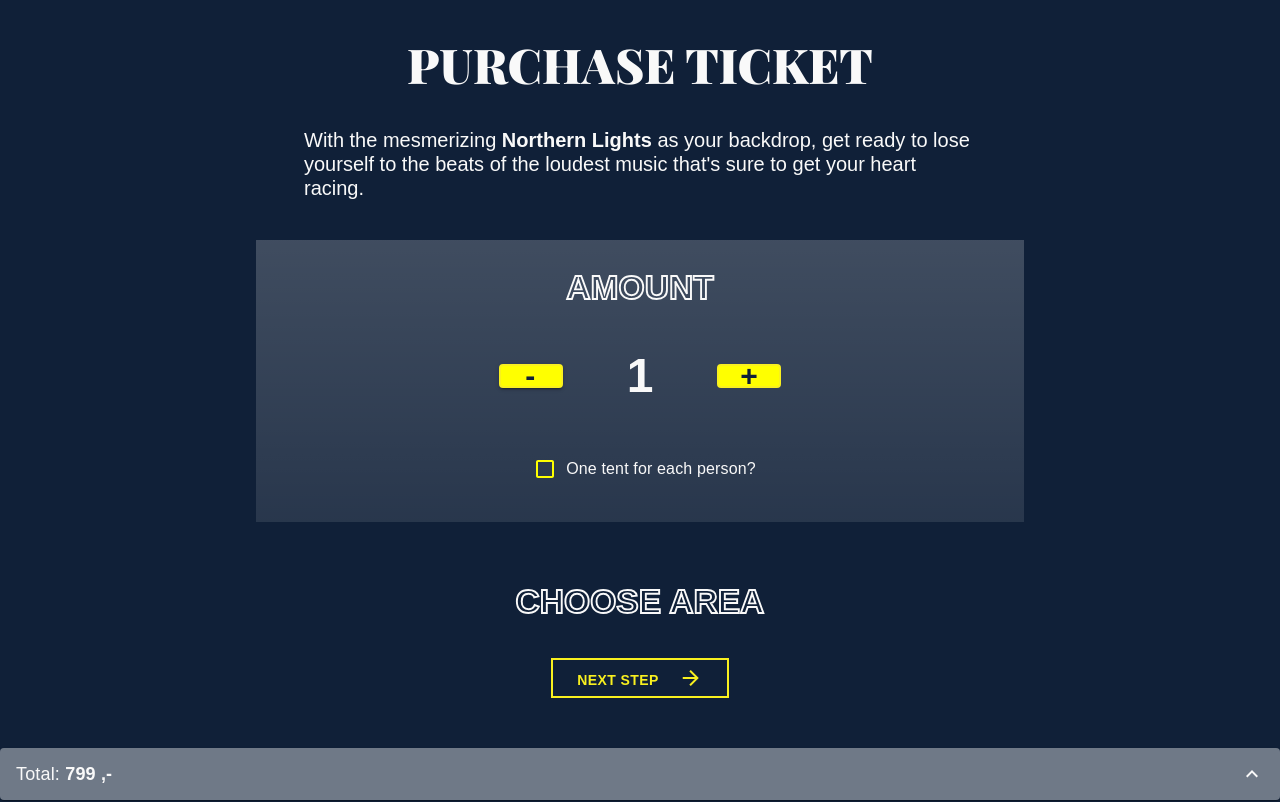
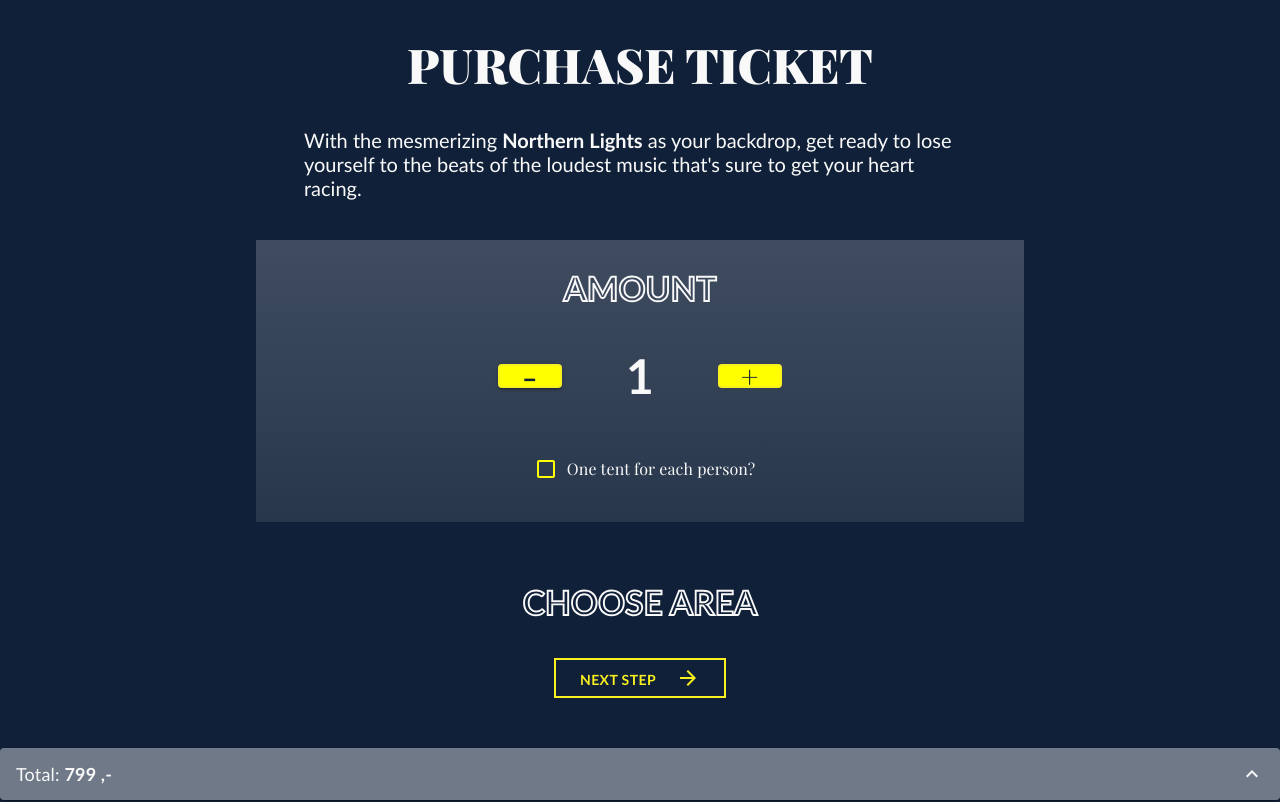
Before and after one commit to jona08n9/booking_flow, a Next.js app: page / in a window 1280 px wide. Built offline with nearby package versions, Linux system fonts and the light colour scheme; no server answers; a web font is replaced by a local one.

Commit message:
font fix

```diff
--- a/src/styles/globals.css
+++ b/src/styles/globals.css
@@ -4,7 +4,7 @@
 
 :root {
   --white: #f9f9f9;
-  --font-josefin: "Josefin Sans", sans-serif;
+  --gillSans: "Gill Sans", sans-serif;
   --font-playfair: "Playfair Display", serif;
 }
 
@@ -21,7 +21,7 @@ h2,
 h3,
 p {
   color: var(--white);
-  font-family: var(--font-josefin);
+  font-family: var(--gillSans);
 }
 
 h2 {
@@ -31,7 +31,7 @@ h2 {
   position: relative;
   -webkit-text-stroke: 0.12rem currentcolor;
   -webkit-text-fill-color: transparent;
-  font-family: var(--font-josefin);
+  font-family: var(--gillSans);
   color: var(--white);
   font-weight: 700;
   line-height: 2rem;
@@ -49,10 +49,10 @@ p {
 }
 small {
   color: var(--white);
-  font-family: var(--font-josefin);
+  font-family: var(--gillSans);
 }
 span {
-  font-family: var(--font-josefin);
+  font-family: var(--gillSans);
 }
 
 /* Removes the margin on the radio button */
@@ -66,12 +66,12 @@ span {
 }
 
 .css-ahj2mt-MuiTypography-root {
-  font-family: var(--font-josefin);
+  font-family: var(--gillSans);
 }
 
 .css-10botns-MuiInputBase-input-MuiFilledInput-input,
 .css-md26zr-MuiInputBase-root-MuiOutlinedInput-root {
-  font-family: var(--font-josefin);
+  font-family: var(--gillSans);
 }
 .css-1jy569b-MuiFormLabel-root-MuiInputLabel-root.Mui-focused {
   color: #1d1c29;
```
